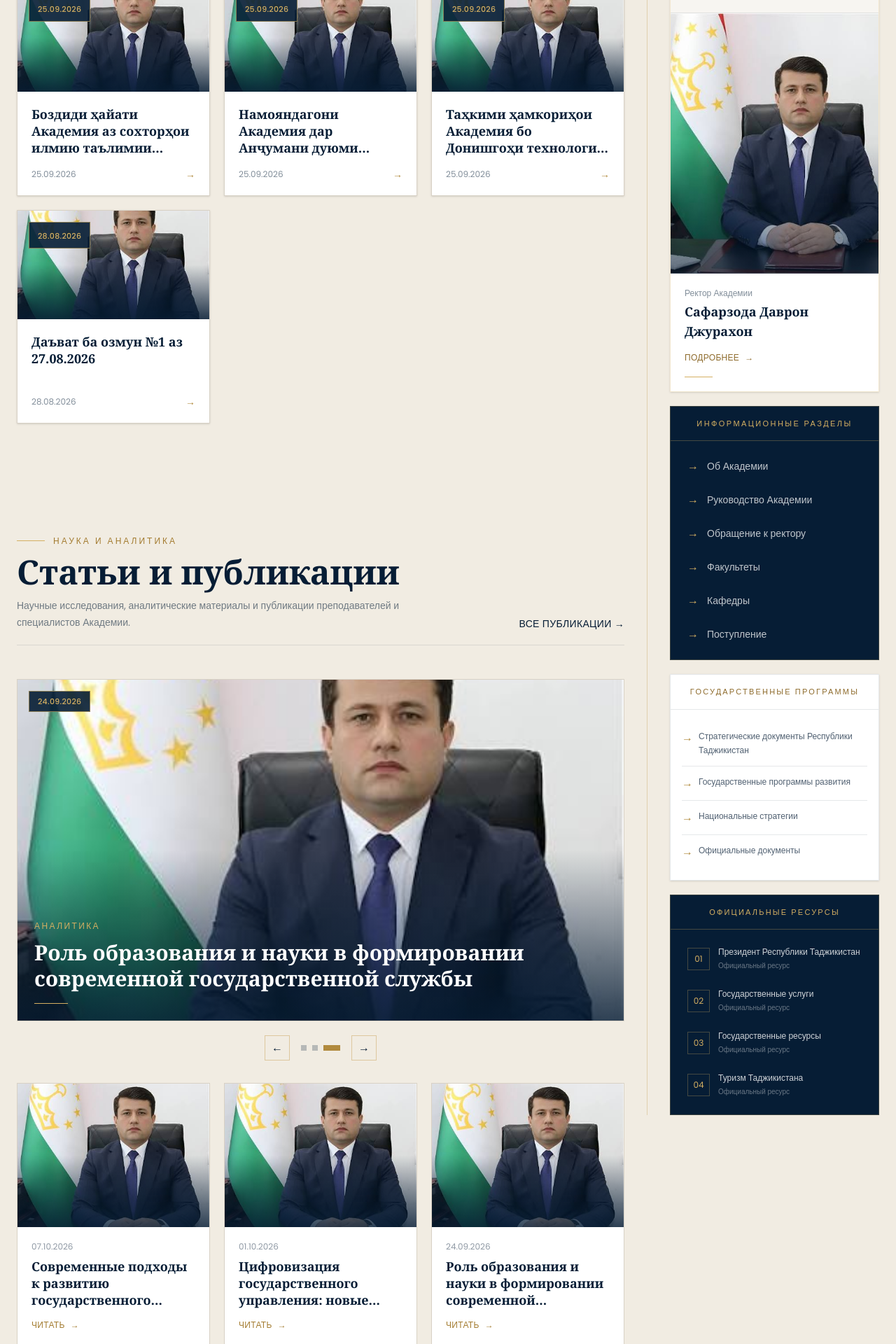
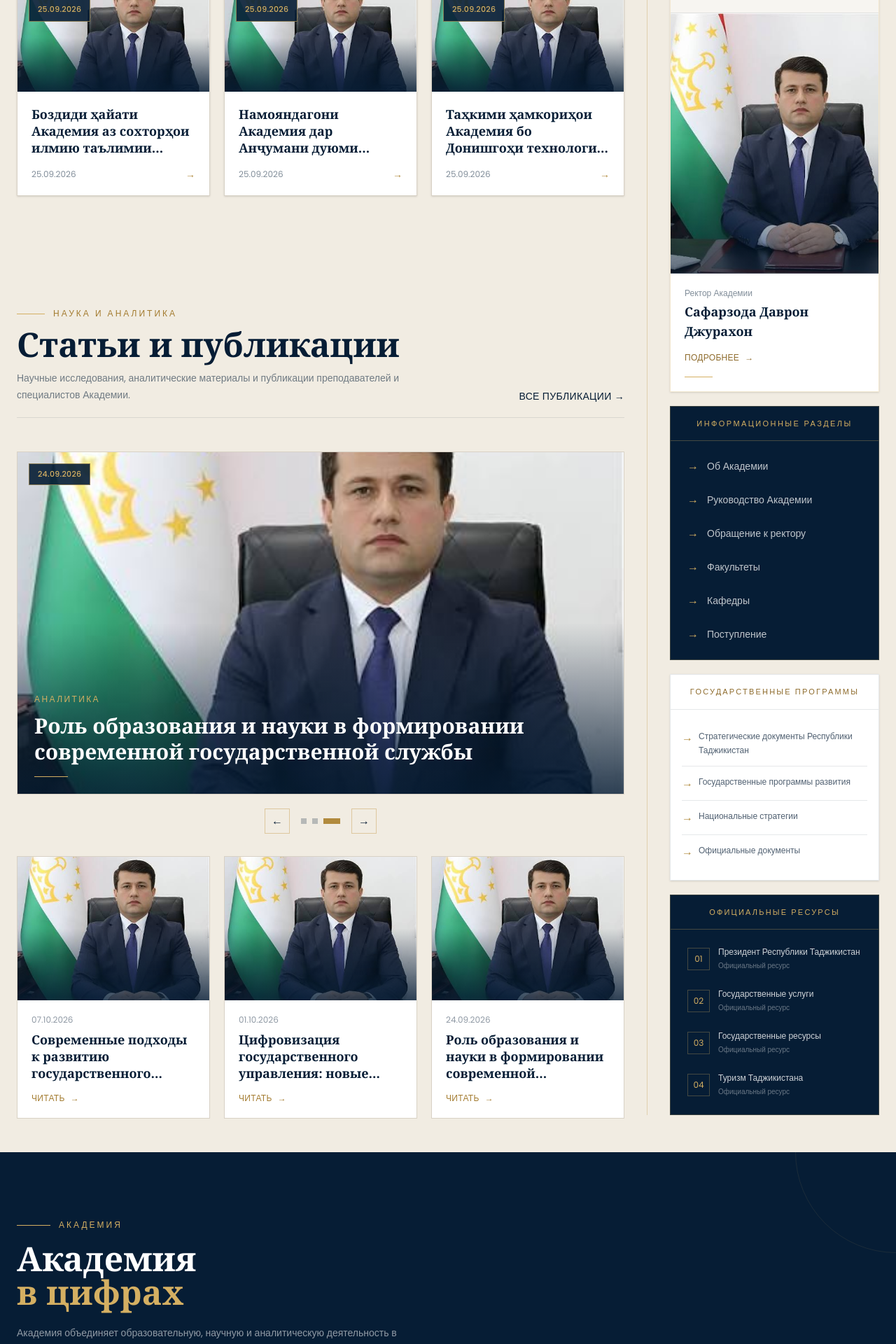
Before and after one commit to karimzade4444/APA, a Next.js app: page / in a window 1280 px wide. Shown: the part 1625-3545 px from the top of the page at 70% size. Built offline with nearby package versions, Linux system fonts and the light colour scheme.

Commit message:
feat: обновить адаптивные классы в компонентах ArticlesSection и NewsSection для улучшения отображения на больших экранах

```diff
--- a/src/components/home/ArticlesSection.tsx
+++ b/src/components/home/ArticlesSection.tsx
@@ -57,7 +57,7 @@ const ArticlesSection = () => {
           />
         </Reveal>
 
-        <div className="mt-8 grid grid-cols-1 gap-5 sm:grid-cols-2 xl:grid-cols-3 min-[1920px]:grid-cols-3 min-[2560px]:grid-cols-4 min-[2560px]:gap-4">
+        <div className="mt-8 grid grid-cols-1 gap-5 sm:grid-cols-2 xl:grid-cols-3 min-[2560px]:grid-cols-4 min-[2560px]:gap-4">
           {articles.map((article, index) => (
             <ArticleCard
               key={article.id}
@@ -65,9 +65,7 @@ const ArticlesSection = () => {
               date={article.date}
               image={article.image}
               href={article.href}
-              className={
-                index === 3 ? "min-[1920px]:hidden min-[2560px]:block" : undefined
-              }
+              className={index === 3 ? "hidden min-[2560px]:block" : undefined}
             />
           ))}
         </div>
--- a/src/components/home/NewsSection.tsx
+++ b/src/components/home/NewsSection.tsx
@@ -50,14 +50,15 @@ const NewsSection = () => {
         />
       </Reveal>
 
-      <div className="mt-8 grid grid-cols-1 gap-5 sm:grid-cols-2 xl:grid-cols-3 min-[1920px]:grid-cols-4 min-[1920px]:gap-4">
-        {news.map((item) => (
+      <div className="mt-8 grid grid-cols-1 gap-5 sm:grid-cols-2 xl:grid-cols-3 min-[2560px]:grid-cols-4 min-[2560px]:gap-4">
+        {news.map((item, index) => (
           <NewsCard
             key={item.id}
             title={item.title}
             date={item.date}
             image={item.image}
             href={item.href}
+            className={index === 3 ? "hidden min-[2560px]:block" : undefined}
           />
         ))}
       </div>
```
